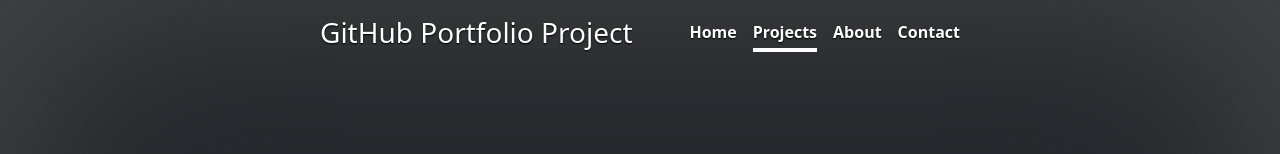
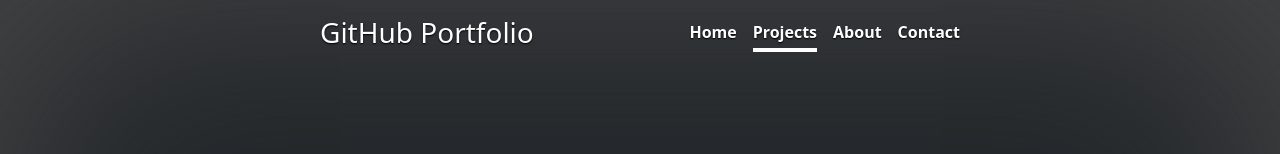
Before and after one commit to QuevalBarbara/Barbara.github.io, a plain HTML site: page projects.html in a window 1280 px wide. Shown: the top 154 px of the page. Drawn offline with Linux system fonts and the light colour scheme.

Commit message:
Update projects.html

```diff
--- a/projects.html
+++ b/projects.html
@@ -82,7 +82,7 @@
 <div class="cover-container d-flex w-100 h-100 p-3 mx-auto flex-column">
   <header class="mb-auto">
     <div>
-      <h3 class="float-md-start mb-0">GitHub Portfolio Project</h3>
+      <h3 class="float-md-start mb-0">GitHub Portfolio</h3>
       <nav class="nav nav-masthead justify-content-center float-md-end">
         <a class="nav-link fw-bold py-1 px-0" href="index.html">Home</a>
         <a class="nav-link fw-bold py-1 px-0 active" aria-current="page" href="projects.html">Projects</a>
```
